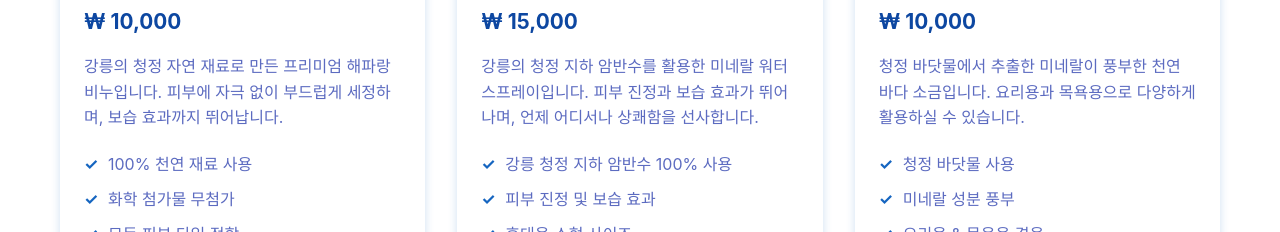
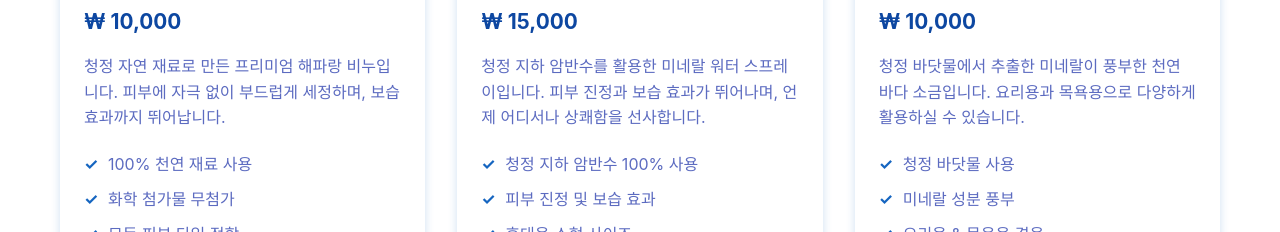
Before and after one commit to drjo70/ohdal, a website: page index.html in a window 1280 px wide. Shown: the part 1626-1858 px from the top of the page. Drawn offline with Linux system fonts and the light colour scheme.

Commit message:
fix: 제품 설명에서 '강릉' 단어 제거
- 해파랑 비누: '강릉의 청정 자연 재료' → '청정 자연 재료'
- 해파랑 스프레이: '강릉의 청정 지하 암반수' → '청정 지하 암반수'
- 해파랑 스프레이 특징: '강릉 청정 지하 암반수' → '청정 지하 암반수'
- 지역명 제거로 더 보편적인 표현

```diff
--- a/index.html
+++ b/index.html
@@ -92,7 +92,7 @@
                     <div class="product-info">
                         <h3 class="product-name">해파랑 비누</h3>
                         <p class="product-price">₩ 10,000</p>
-                        <p class="product-description">강릉의 청정 자연 재료로 만든 프리미엄 해파랑 비누입니다. 피부에 자극 없이 부드럽게 세정하며, 보습 효과까지 뛰어납니다.</p>
+                        <p class="product-description">청정 자연 재료로 만든 프리미엄 해파랑 비누입니다. 피부에 자극 없이 부드럽게 세정하며, 보습 효과까지 뛰어납니다.</p>
                         <ul class="product-features">
                             <li>100% 천연 재료 사용</li>
                             <li>화학 첨가물 무첨가</li>
@@ -112,9 +112,9 @@
                     <div class="product-info">
                         <h3 class="product-name">해파랑 스프레이</h3>
                         <p class="product-price">₩ 15,000</p>
-                        <p class="product-description">강릉의 청정 지하 암반수를 활용한 미네랄 워터 스프레이입니다. 피부 진정과 보습 효과가 뛰어나며, 언제 어디서나 상쾌함을 선사합니다.</p>
+                        <p class="product-description">청정 지하 암반수를 활용한 미네랄 워터 스프레이입니다. 피부 진정과 보습 효과가 뛰어나며, 언제 어디서나 상쾌함을 선사합니다.</p>
                         <ul class="product-features">
-                            <li>강릉 청정 지하 암반수 100% 사용</li>
+                            <li>청정 지하 암반수 100% 사용</li>
                             <li>피부 진정 및 보습 효과</li>
                             <li>휴대용 소형 사이즈</li>
                             <li>미네랄 성분 풍부</li>
```
